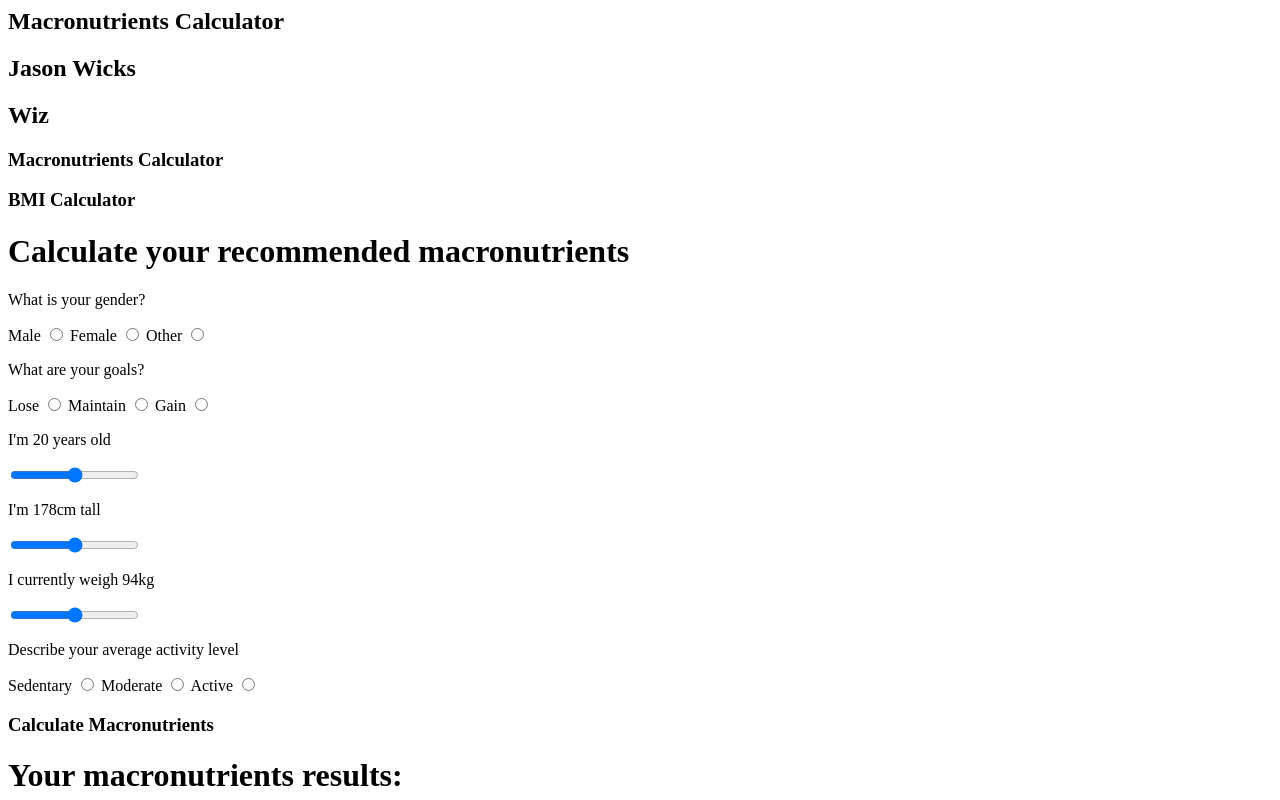
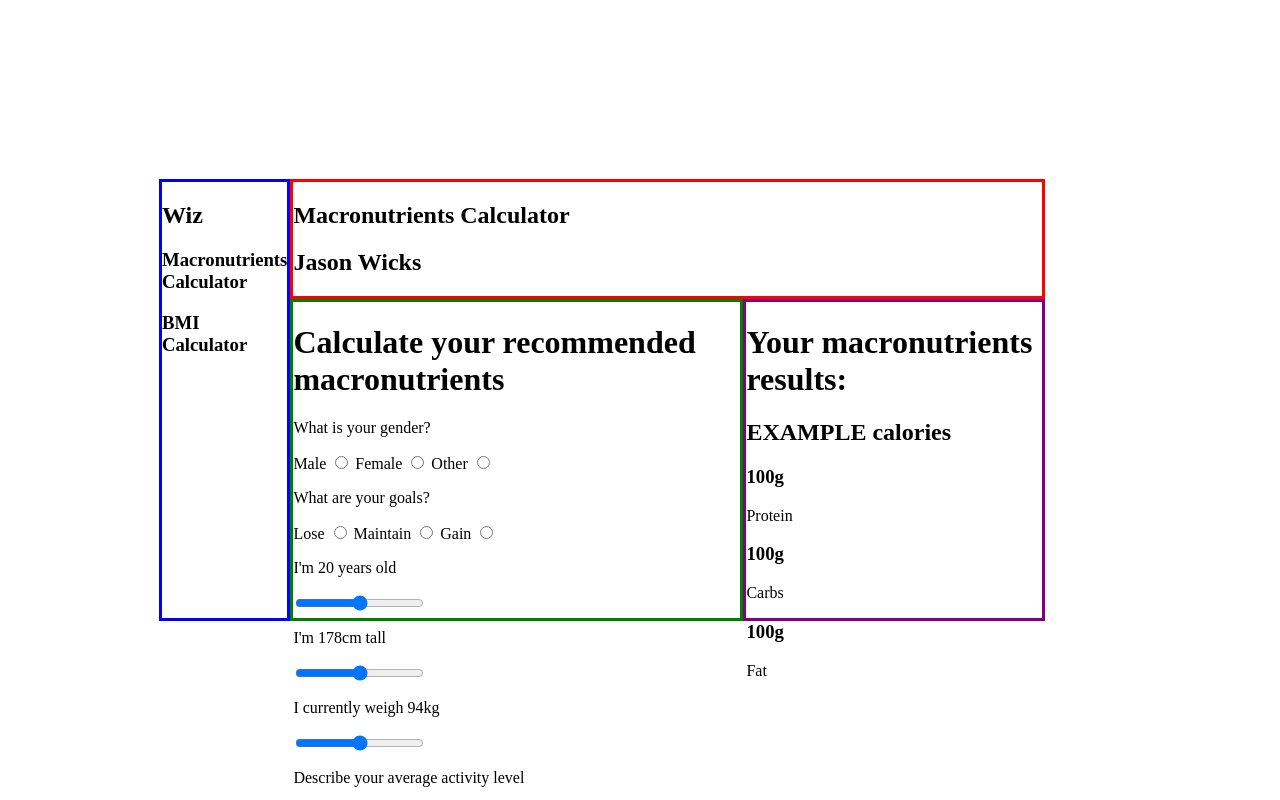
Before and after one commit to WaterRocket/Macronutrients, a plain HTML site: page index.html in a window 1280 px wide. Shown: the top 800 px of the page. Drawn offline with Linux system fonts and the light colour scheme.

Commit message:
refined HTML and completed grid wireframe

```diff
--- a/index.html
+++ b/index.html
@@ -1,9 +1,13 @@
 <html>
-    <header>
-        <h2>Macronutrients Calculator</h2>
-        <h2>Jason Wicks</h2>
-    </header>
+    <head>
+        <title>Macros</title>
+        <link href="style.css" type="text/css" rel="stylesheet">
+    </head>
     <body>
+        <header>
+            <h2>Macronutrients Calculator</h2>
+            <h2>Jason Wicks</h2>
+        </header>
         <nav>
             <h1>Wiz</h1>
             <h3>Macronutrients Calculator</h3>
--- /dev/null
+++ b/style.css
@@ -0,0 +1,37 @@
+body{
+    display: grid;
+    grid-template-columns: repeat(16, 1fr);
+    grid-template-rows: repeat(32, 1fr);
+}
+
+header{
+    grid-column-start: 4;
+    grid-column-end: 14;
+    grid-row-start: 9;
+    grid-row-end: 10;
+    border: solid red;
+}
+
+nav{
+    grid-column-start: 3;
+    grid-column-end: 4;
+    grid-row-start: 9;
+    grid-row-end: 25;
+    border: solid blue;
+}
+
+.variables{
+    grid-column-start: 4;
+    grid-column-end: 10;
+    grid-row-start: 10;
+    grid-row-end: 25;
+    border: solid green;
+}
+
+.results{
+    grid-column-start: 10;
+    grid-column-end: 14;
+    grid-row-start: 10;
+    grid-row-end: 25;
+    border: solid purple;
+}
```
